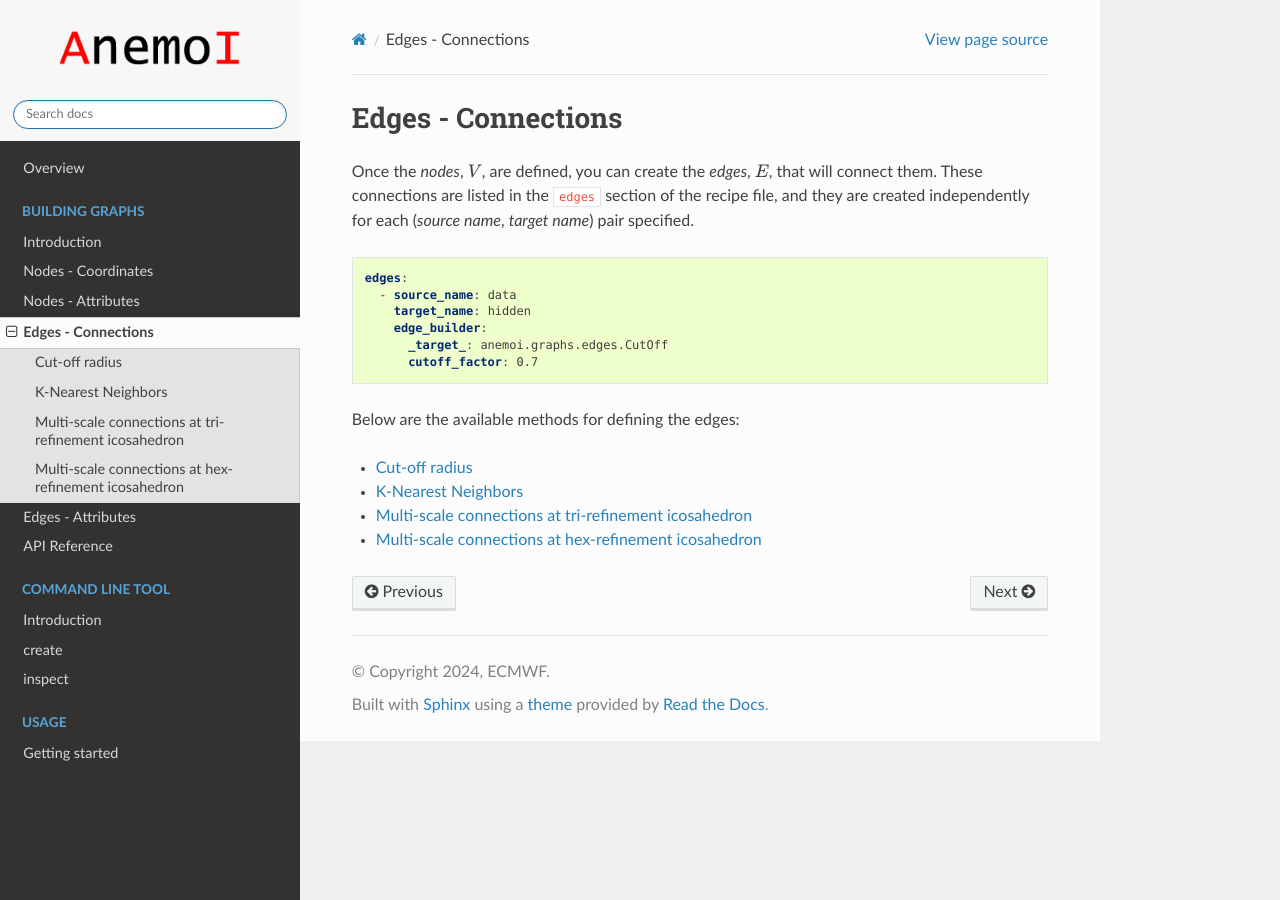
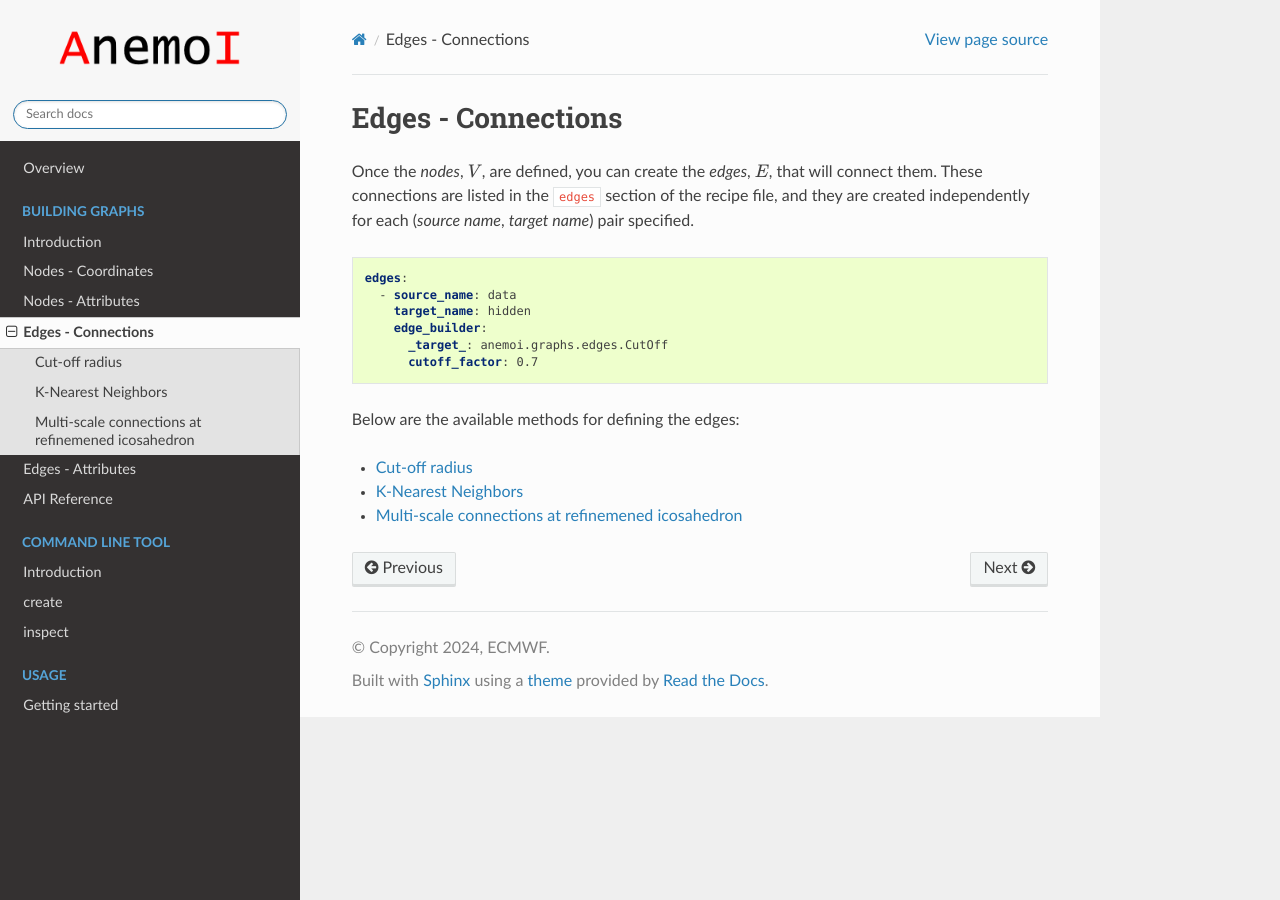
Before and after one commit to ecmwf/anemoi-graphs, a Sphinx documentation site: the page built from docs/graphs/edges.rst, in a window 1280 px wide. Built offline with Sphinx 7.4.7 and the Read the Docs theme 2.0.0, drawn with Linux system fonts in a browser that asks for light colours; the version number could not be read and is left out.

Commit message:
update: docstring

```diff
--- a/docs/graphs/edges.rst
+++ b/docs/graphs/edges.rst
@@ -25,5 +25,4 @@ Below are the available methods for defining the edges:
 
    edges/cutoff
    edges/knn
-   edges/multi_scale_tri_refinement
-   edges/multi_scale_hex_refinement
+   edges/multi_scale
--- a/docs/graphs/edges/multi_scale_hex_refinement.rst
+++ /dev/null
@@ -1,8 +0,0 @@
-#######################################################
- Multi-scale connections at hex-refinement icosahedron
-#######################################################
-
-.. warning::
-
-   This connection method is only support for building the connections
-   within a set of nodes defined with the ``MultiScaleHexagonal`` class.
--- a/docs/graphs/edges/multi_scale_tri_refinement.rst
+++ /dev/null
@@ -1,9 +0,0 @@
-#######################################################
- Multi-scale connections at tri-refinement icosahedron
-#######################################################
-
-.. warning::
-
-   This connection method is only support for building the connections
-   within a set of nodes defined with the ``MultiScaleTriangular``
-   class.
--- a/docs/graphs/node_coordinates/hex_refined_icosahedron.rst
+++ b/docs/graphs/node_coordinates/hex_refined_icosahedron.rst
@@ -15,7 +15,7 @@ an icosahedron, you can use the following YAML configuration:
    nodes:
      data:
        node_builder:
-         _target_: anemoi.graphs.nodes.HexRefinedIcosahedronNodes
+         _target_: anemoi.graphs.nodes.HexNodes
          resolution: 4
        attributes: ...
 
--- a/docs/graphs/node_coordinates/tri_refined_icosahedron.rst
+++ b/docs/graphs/node_coordinates/tri_refined_icosahedron.rst
@@ -13,7 +13,7 @@ icosahedron, you can use the following YAML configuration:
    nodes:
      data:
        node_builder:
-         _target_: anemoi.graphs.nodes.TriRefinedIcosahedronNodes
+         _target_: anemoi.graphs.nodes.TriNodes
          resolution: 4
        attributes: ...
 
```
Also changed, not shown: docs/graphs/edges/multi_scale.rst (added, +35 -0 lines).
